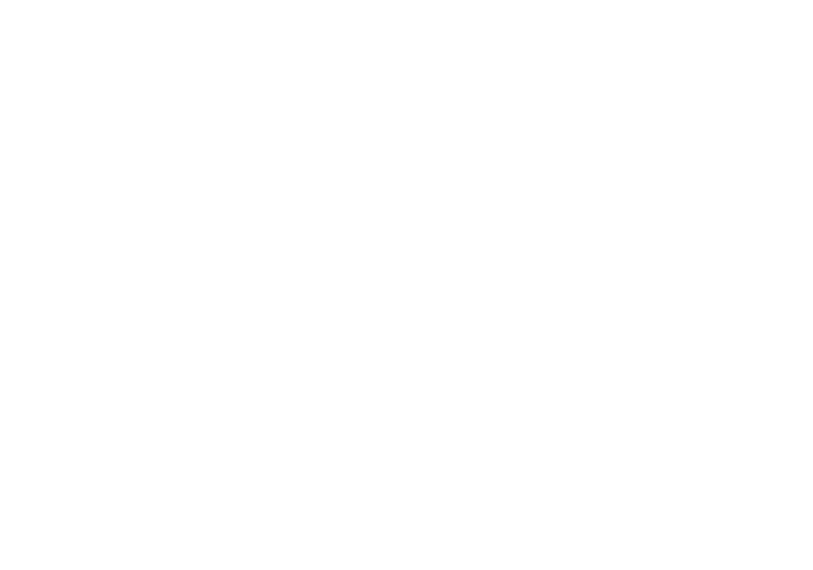
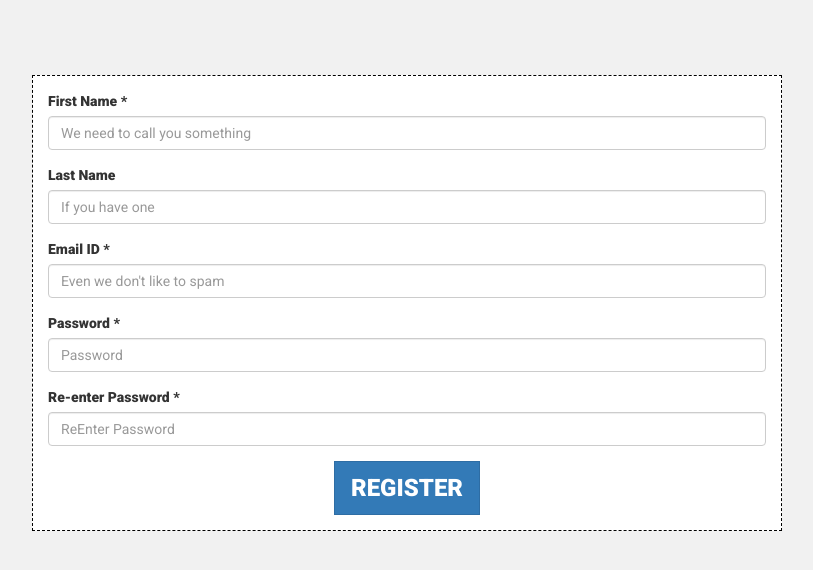
Before and after one commit to mkstn/R-Hire, a Django app: page /r-hire/register/ in a window 1280 px wide. Before the commit the part shown is empty. Shown: the top 570 px of the page, without its empty margins (233-1046 px from the left). Run offline with Django 3.2, Linux system fonts and the light colour scheme; parts of the project's set-up code (start-up, migrations or seed data) failed here and were passed over; some libraries are stand-ins or nearby versions.

Commit message:
registration form front created

```diff
--- /dev/null
+++ b/R_hire/static/R_hire/css/account.css
@@ -0,0 +1,42 @@
+body{
+	background-color: rgba(207, 207, 207, 0.29);
+	font-family: 'Roboto', sans-serif;
+}
+
+.not-round{
+    -webkit-border-radius: 0;
+    -moz-border-radius: 0;
+    border-radius: 0;
+}
+
+.submit-button-row button{
+    font-size: 24px;
+    font-weight: 900;
+    text-transform: uppercase;
+    padding: 15px;
+    margin: 0 4%;
+    width: 92%;
+}
+
+#login-form{
+    background-color: white;
+    padding: 15px;
+    border: 1px dashed black;
+    margin-top: 10%;
+    margin-bottom: 10px;
+}
+
+#login-form h1{
+  font-size: 20px;
+  margin: 0;
+  padding: 10px;
+  text-align: center;
+  font-weight: 900;
+  text-transform: uppercase;
+}
+
+#login-form .btn{
+    text-transform: uppercase;
+    font-size: 24px;
+    font-weight: 900;
+}
--- a/R_hire/templates/R_hire/registration/registration_form.html
+++ b/R_hire/templates/R_hire/registration/registration_form.html
@@ -1,8 +1,54 @@
+{% load staticfiles %}
 <!DOCTYPE html>
 <html lang="en">
-    <head>
-        <meta charset="utf-8">
-    </head>
-    <body>
-    </body>
+<head>
+    <meta charset="utf-8">
+    <link rel="stylesheet" href="https://maxcdn.bootstrapcdn.com/bootstrap/3.2.0/css/bootstrap.min.css">
+    <link href='https://fonts.googleapis.com/css?family=Roboto:400,900' rel='stylesheet' type='text/css'>
+    <link rel="stylesheet" href="{% static "R_hire/css/account.css" %}">
+</head>
+<body>
+	<div class="container">
+		<div class="row">
+		    <!-- <div class="col-md-6 col-lg-6">
+		        <form id="login-form" method="POST">
+		            <h1>login</h1>
+		            <div class="form-group">
+		                <label>Username *</label><input name="login-username" type="text" class="form-control input-lg" placeholder="Enter Your Username" required>
+		            </div>
+		            <div class="form-group">
+		                <label>Password *</label><input name="login-pass" type="password" class="form-control input-lg" placeholder="Password" required>
+		            </div>
+		            <center><button type="submit" name="login-submit" class="btn btn-success btn-lg">Login</button></center>
+		        </form>
+		    </div> -->
+		    <div class="col-md-8 col-md-offset-2 col-lg-8 col-lg-offset-2">
+		        <form id="login-form" method="POST">
+		            <!-- <h1>sign up</h1> -->
+		            <div class="form-group">
+		                <label>First Name *</label>
+		                <input name="fname" type="text" class="form-control" placeholder="We need to call you something" required>
+		            </div>
+		            <div class="form-group">
+		                <label>Last Name</label>
+		                <input name="lname" type="text" class="form-control" placeholder="If you have one">
+		            </div>
+		            <div class="form-group">
+		                <label>Email ID *</label>
+		                <input name="email" type="email" class="form-control" placeholder="Even we don't like to spam" required>
+		            </div>
+		            <div class="form-group">
+		                <label>Password *</label><input name="pass" type="password" class="form-control" placeholder="Password" required>
+		            </div>
+		            <div class="form-group">
+		                <label>Re-enter Password *</label><input name="confpass" type="password" class="form-control" placeholder="ReEnter Password" required>
+		            </div>
+		            <center>
+		            	<button type="submit" name="signup-submit" class="btn btn-primary btn-lg not-round">Register</button>
+		            </center>
+		        </form>
+		    </div>
+		</div>
+	</div>
+</body>
 </html>
```
